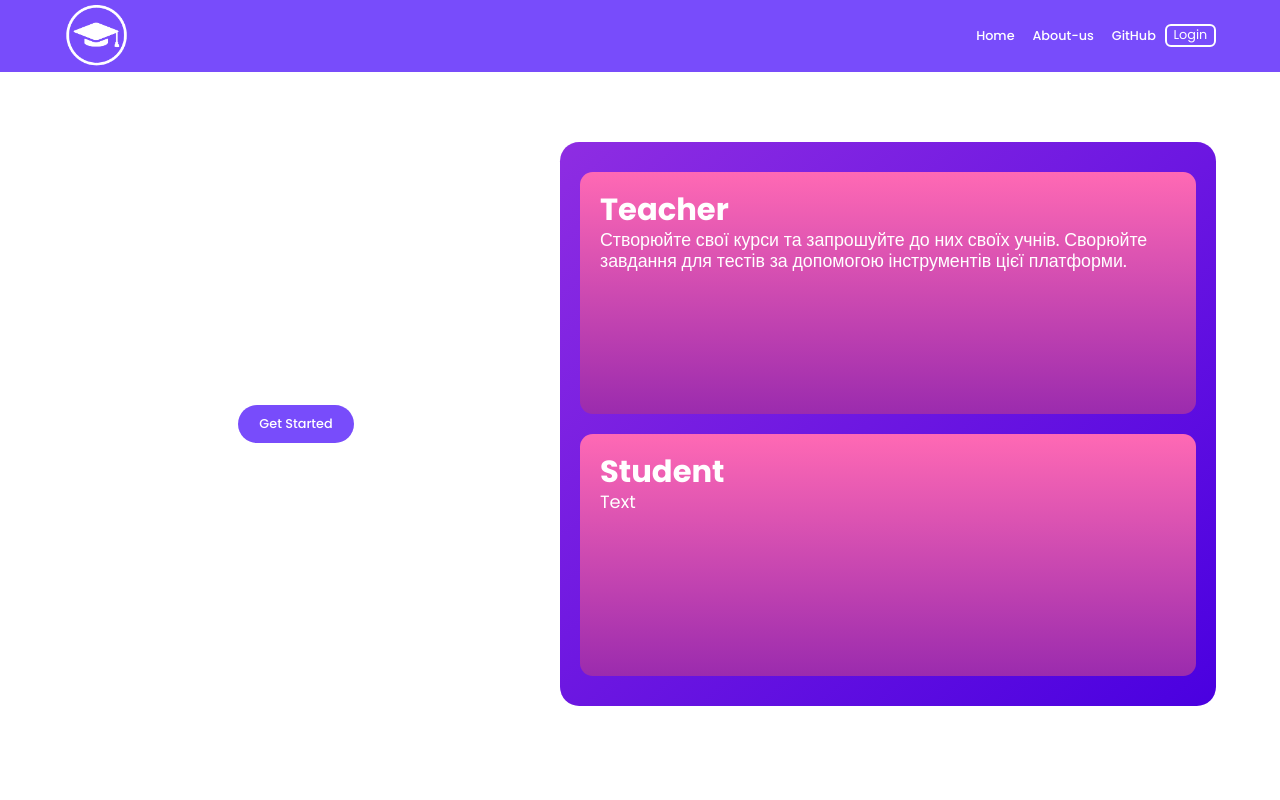
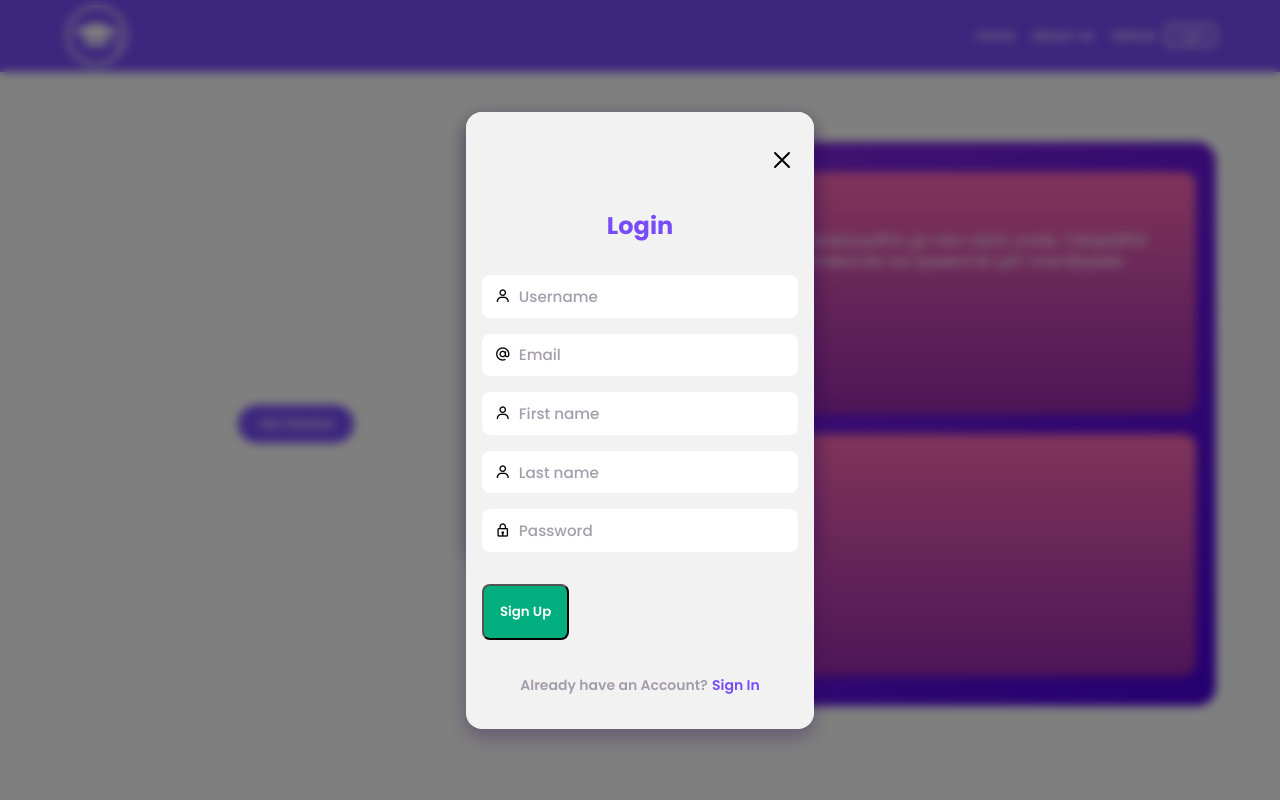
Before and after one commit to vik-ivahnuk/online-E-learning-system, a Django app: template edwebapp/main/templates/main/login-page.html in a window 1280 px wide. Run offline with Django 4.2, Linux system fonts and the light colour scheme; the template is opened without the code that fills it: values that come from a table or form of the project are taken from there, others are empty.

Commit message:
added login and register for backend

```diff
--- a/edwebapp/main/forms.py
+++ b/edwebapp/main/forms.py
@@ -1,48 +1,42 @@
-from django.forms import ModelForm, TextInput, EmailInput, PasswordInput
+from django.contrib.auth import authenticate
+from django.forms import ModelForm, Form, TextInput, EmailInput, PasswordInput, CharField
 from .models import User
+from django.core.exceptions import ValidationError
 
 
-# class SignUpForm(Form):
-#     username = forms.CharField(
-#         label='Username',
-#         max_length=50,
-#         widget=forms.TextInput(attrs={
-#             'class': 'line-input',
-#             'placeholder': 'Username'
-#         })
-#     )
-#     email = forms.EmailField(
-#         label='Email',
-#         max_length=50,
-#         widget=forms.EmailInput(attrs={
-#             'class': 'line-input',
-#             'placeholder': 'Email'
-#         })
-#     )
-#     first_name = forms.CharField(
-#         label='First name',
-#         max_length=50,
-#         widget=forms.TextInput(attrs={
-#             'class': 'line-input',
-#             'placeholder': 'First name'
-#         })
-#     )
-#     last_name = forms.CharField(
-#         label='Last name',
-#         max_length=50,
-#         widget=forms.TextInput(attrs={
-#             'class': 'line-input',
-#             'placeholder': 'Last name'
-#         })
-#     )
-#     password = forms.CharField(
-#         label='Password',
-#         max_length=50,
-#         widget=forms.PasswordInput(attrs={
-#             'class': 'line-input',
-#             'placeholder': 'Password'
-#         })
-#     )
+class SignInForm(Form):
+    username = CharField(
+        label='username',
+        max_length=50,
+        widget=TextInput(attrs={
+            'class': 'line-input',
+            'placeholder': 'Username'
+        })
+    )
+
+    password = CharField(
+        label='password',
+        max_length=50,
+        widget=PasswordInput(attrs={
+            'class': 'line-input',
+            'placeholder': 'Password'
+        })
+    )
+
+    def clean(self):
+        cleaned_data = super().clean()
+        username = cleaned_data.get("username")
+        password = cleaned_data.get("password")
+
+        if not username:
+            raise ValidationError("Поле username не може бути порожнім.")
+        if not password:
+            raise ValidationError("Поле password не може бути порожнім.")
+
+        user = authenticate(username=username, password=password, backend='main.backends.UserBackend')
+        if not user:
+            raise ValidationError("Неправильне ім'я користувача або пароль.")
+        return cleaned_data
 
 
 class SignUpForm(ModelForm):
@@ -78,8 +72,31 @@ class SignUpForm(ModelForm):
             })
         }
 
+        error_messages = {
+            'username': {
+                'unique': "Цей username вже використовується"
+            },
+            'email': {
+                'unique': "Цей email вже використовується"
+            }
+        }
+
+    def clean_username(self):
+        username = self.cleaned_data.get("username")
+        users = User.objects.filter(username=username)
+        if users.exists():
+            raise ValidationError(self.fields['username'].error_messages['unique'], code='unique')
+        return username
+
+    def clean_email(self):
+        email = self.cleaned_data.get("email")
+        users = User.objects.filter(email=email)
+        if users.exists():
+            raise ValidationError(self.fields['email'].error_messages['unique'], code='unique')
+        return email
+
     def save(self, commit=True):
         user = super().save(commit=False)
-        user.set_password(self.cleaned_data['password'])  # зашифрувати пароль
+        user.set_password(self.cleaned_data['password'])
         if commit:
             user.save()
--- a/edwebapp/main/static/main/css/login-form.css
+++ b/edwebapp/main/static/main/css/login-form.css
@@ -140,6 +140,12 @@ ion-icon{
     font-size: var(--small-font-size);
 }
 
+.err {
+    font-size: 0.7rem;
+    color: red;
+}
+
+
 .label-link-signinup {
     color: var(--gray-one);
 }
--- a/edwebapp/main/templates/main/home.html
+++ b/edwebapp/main/templates/main/home.html
@@ -5,6 +5,12 @@
     <title>Title</title>
 </head>
 <body>
+{% block content %}
+    <div>
+        aaaaaa
+        {{ user.email }}
+    </div>
+{% endblock %}
 
 </body>
 </html>
--- a/edwebapp/main/templates/main/login-page.html
+++ b/edwebapp/main/templates/main/login-page.html
@@ -47,12 +47,15 @@
             </nav>
         </header>
 
-        <div class="overlay hidden-element">
+        <div class="{% if mode == 0 %}overlay hidden-element{% else %}overlay{% endif %}">
             <div class="sign-in-up-form">
                 <div class="login-form-content">
                     <div class="login-form">
 
-                    <form action="" class="sign-in" id="s-in">
+                    {% block sign_in_content %}
+                    <form action="" class="{% if mode == 2 %}sign-in hidden-element{% else %}sign-in{% endif %}" id="s-in" method="post">
+
+                        {% csrf_token %}
                         <div class="close-button">
                             <ion-icon name="close-outline"></ion-icon>
                         </div>
@@ -61,24 +64,28 @@
 
                         <div class="input-box">
                             <i class='bx bx-user input-icon'></i>
-                            <input type="text" placeholder="Username" class="line-input">
+                            {{ signinform.username }}
                         </div>
 
                         <div class="input-box">
                             <i class='bx bx-lock input-icon'></i>
-                            <input type="password" placeholder="Password" class="line-input">
+                            {{ signinform.password }}
                         </div>
 
-                        <a href="#" class="login-btn">Sign In</a>
+                        <span class="err">{{ signinform.non_field_errors }}</span>
+
+
+                        <button href="#" name="sign-in" class="login-btn">Sign In</button>
 
                         <div>
                             <span class="label-link-signinup">Don't have an Account?</span>
                             <span class="link-signin" id="sign-up">Sign Up Now</span>
                         </div>
                     </form>
+                    {% endblock %}
 
-                    {% block content %}
-                    <form action="" class="sign-up hidden-element" id="s-up" method="post">
+                    {% block sign_up_content %}
+                    <form action="" class="{% if mode < 2 %}sign-up hidden-element{% else %}sign-up{% endif %}" id="s-up" method="post">
 
                         {% csrf_token %}
 
@@ -93,11 +100,13 @@
                             <i class='bx bx-user input-icon'></i>
                             {{ signupform.username }}
                         </div>
+                        <span class="err">{{ signupform.username.errors }}</span>
 
                         <div class="input-box">
                             <i class='bx bx-at input-icon'></i>
                             {{ signupform.email }}
                         </div>
+                        <span class="err">{{ signupform.email.errors }}</span>
 
                         <div class="input-box">
                             <i class='bx bx-user input-icon'></i>
@@ -114,7 +123,7 @@
                             {{ signupform.password }}
                         </div>
 
-                        <button type="submit" class="login-btn">Sign Up</button>
+                        <button type="submit" name="sign-up" class="login-btn">Sign Up</button>
 
                         <div>
                             <span class="label-link-signinup">Already have an Account?</span>
--- a/edwebapp/main/urls.py
+++ b/edwebapp/main/urls.py
@@ -2,6 +2,6 @@ from django.urls import path
 from . import views
 
 urlpatterns = (
-    path('', views.index),
-    path('home', views.get_home, name='home')
+    path('', views.index, name='main'),
+    path('home/', views.get_home, name='home')
 )
```
Also changed, not shown: edwebapp/aexp/index.html (deleted, +0 -13 lines), edwebapp/aexp/index.js (deleted, +0 -69 lines), edwebapp/edwebapp/settings.py (+1 -25 lines), edwebapp/main/views.py (+46 -15 lines), edwebapp/aexp/style.css (deleted).
